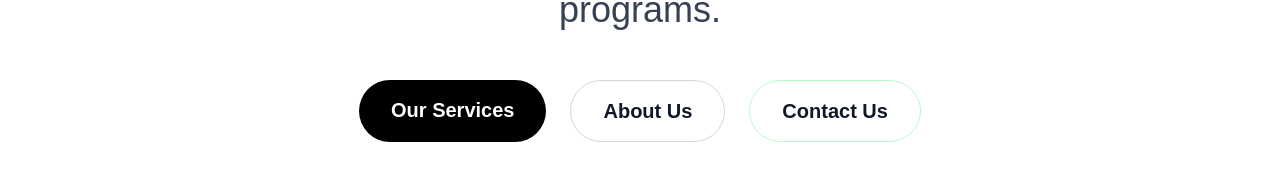
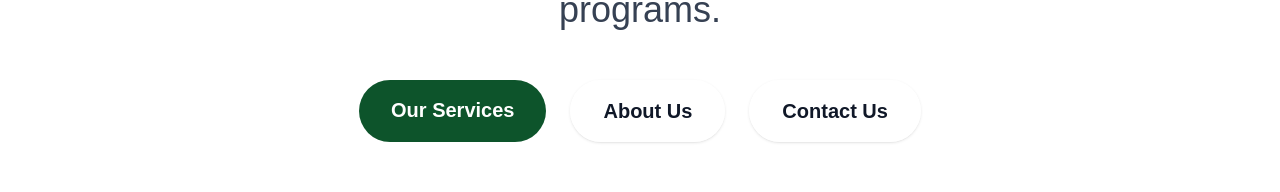
Before and after one commit to yahahaha6/company-site, a Next.js app: page / in a window 1280 px wide. Shown: the part 849-1041 px from the top of the page. Built offline with nearby package versions, Linux system fonts and the light colour scheme.

Commit message:
Coordinate homepage CTA colors

```diff
--- a/app/page.tsx
+++ b/app/page.tsx
@@ -24,21 +24,21 @@ export default function HomePage() {
         <div className="reveal-up stagger-3 mt-10 flex flex-col justify-center gap-4 sm:flex-row sm:gap-6">
           <Link
             href="/services"
-            className="action-button rounded-full bg-black px-8 py-4 text-xl font-semibold text-white"
+            className="action-button rounded-full bg-green-900 px-8 py-4 text-xl font-semibold text-white hover:bg-green-950"
           >
             {t.home.primaryButton}
           </Link>
 
           <Link
             href="/about"
-            className="action-button rounded-full border border-gray-300 bg-white/80 px-8 py-4 text-xl font-semibold text-gray-900 backdrop-blur-md hover:border-green-200"
+            className="action-button rounded-full border border-white/70 bg-white/85 px-8 py-4 text-xl font-semibold text-gray-900 shadow-sm backdrop-blur-md hover:border-green-200 hover:bg-green-50/90"
           >
             {t.home.secondaryButton}
           </Link>
 
           <Link
             href="/contact"
-            className="action-button rounded-full border border-green-200 bg-white/80 px-8 py-4 text-xl font-semibold text-gray-900 backdrop-blur-md hover:border-green-300 hover:bg-green-50"
+            className="action-button rounded-full border border-white/70 bg-white/85 px-8 py-4 text-xl font-semibold text-gray-900 shadow-sm backdrop-blur-md hover:border-green-200 hover:bg-green-50/90"
           >
             {t.nav.contact}
           </Link>
```
